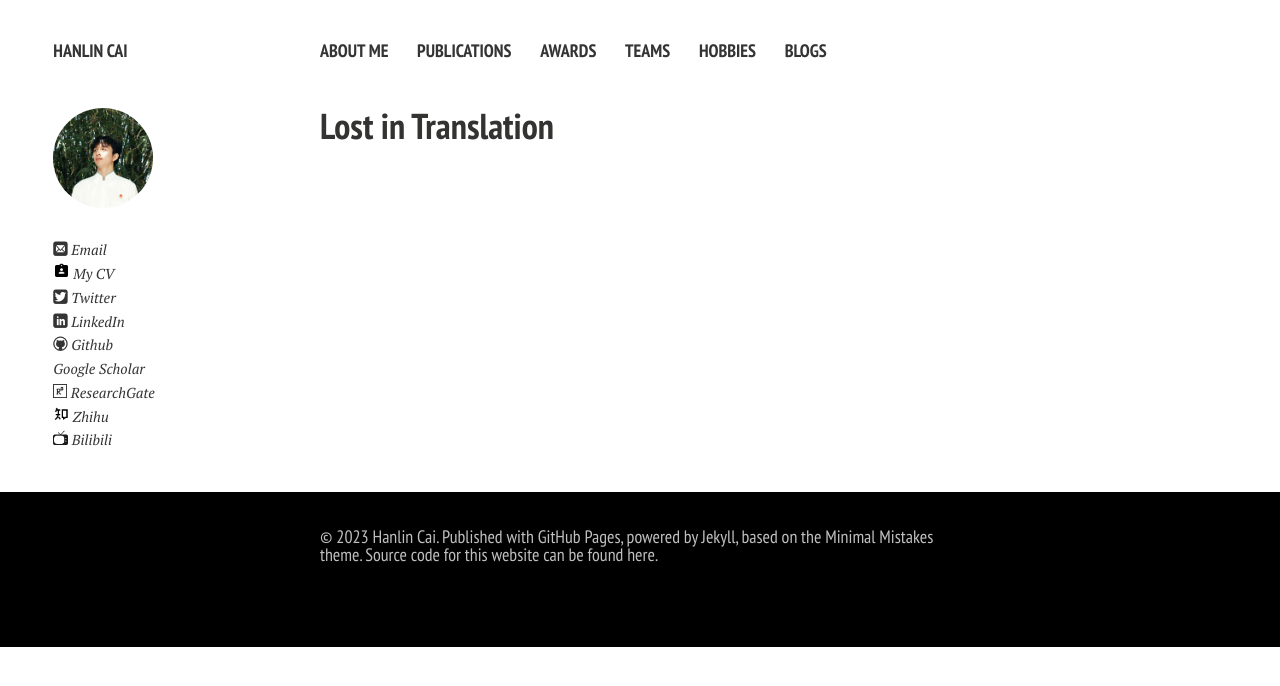
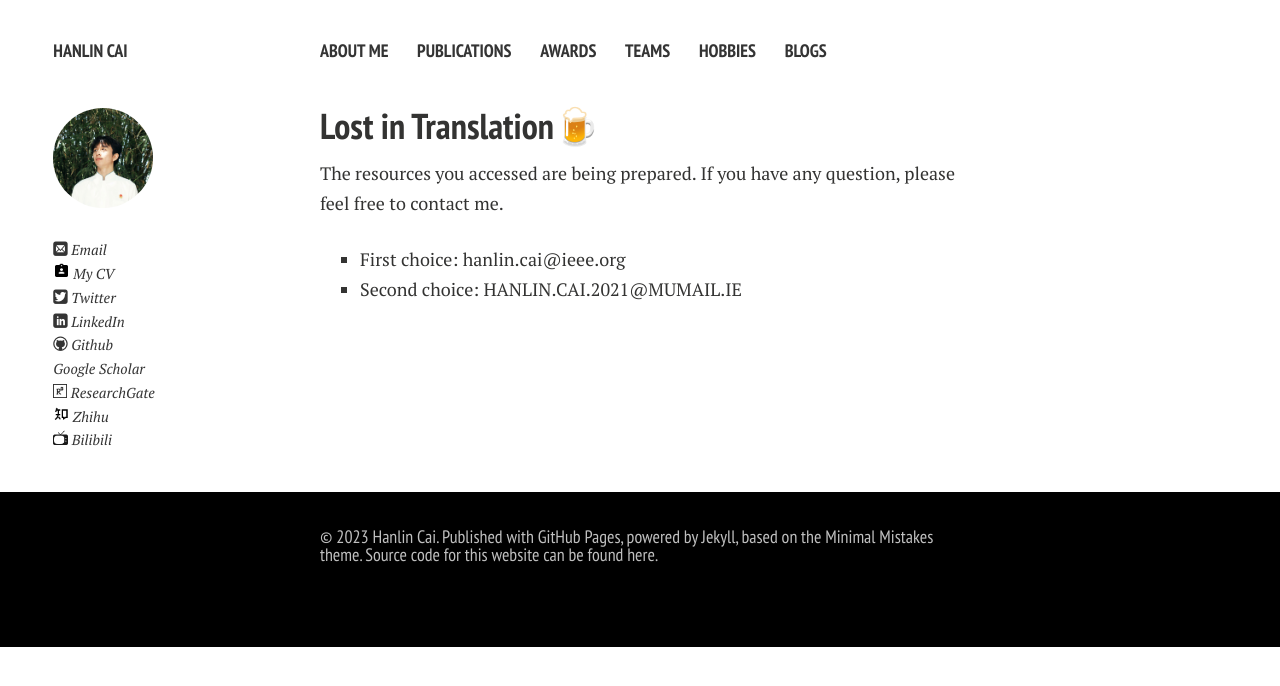
Before and after one commit to GuangLun2000/GuangLun2000.github.io, a Jekyll site: the page built from file/404.md, in a window 1280 px wide. Shown: the top 686 px of the page. Built offline with Jekyll 4.4.1, drawn with Linux system fonts in a browser that asks for light colours; nearby versions of some CDN libraries; comment, search, counter and statistics services are not loaded; a style sheet for code colours, icons or effects is not loaded.

Commit message:
Update 404.md

```diff
--- a/file/404.md
+++ b/file/404.md
@@ -4,4 +4,9 @@ permalink: /file/404/index.html
 title: Lost in Translation
 ---
 
-## Lost in Translation
+## Lost in Translation🍺
+
+The resources you accessed are being prepared. If you have any question, please feel free to contact me.
+
+- First choice: hanlin.cai@ieee.org
+- Second choice: HANLIN.CAI.2021@MUMAIL.IE
```
